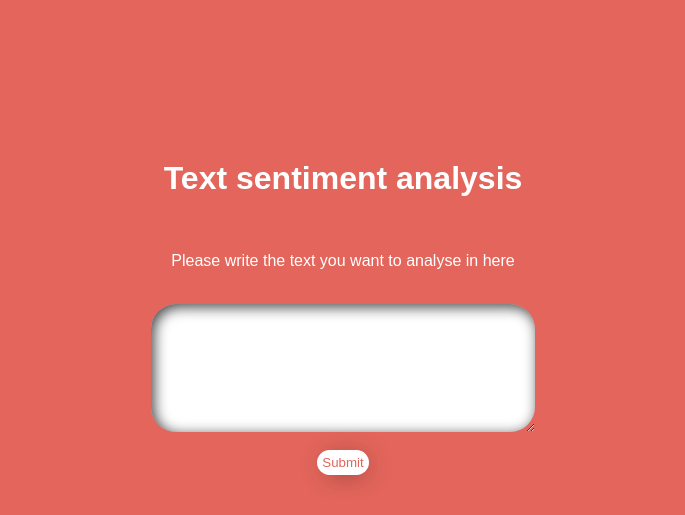
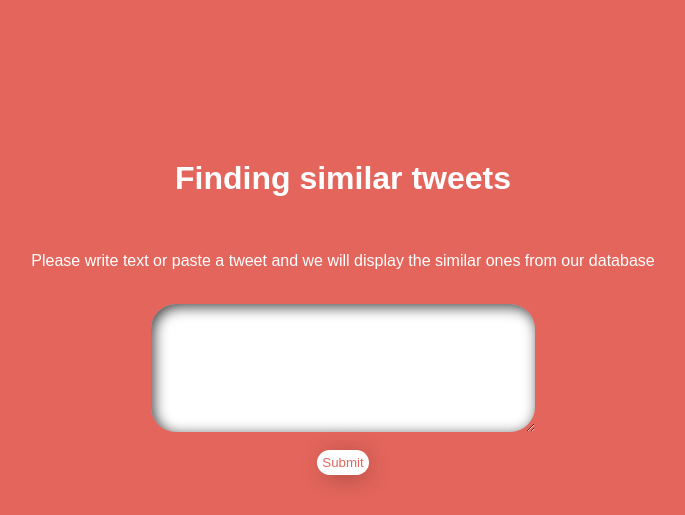
Before and after one commit to pbsnr/SimilaritySearch, a Flask app: template templates/index.html in a window 1280 px wide. Shown: the top 515 px of the page, without its empty margins (297-982 px from the left). Run offline with Flask 2, Linux system fonts and the light colour scheme; the template is opened without the code that fills it, so the values that code supplies are empty.

Commit message:
changes for a better UI

```diff
--- a/app.py
+++ b/app.py
@@ -38,7 +38,7 @@ def printTopSimilarTweets(tf_idf, tweet, cleanTweet, tweetIDs, n=20):
 
     for i in range(0, n):
         try:
-            tweets += (str(i+1) + cleanTweet[tweetIDs.index(result.index[i])] + "\n")
+            tweets += (str(i+1) + cleanTweet[tweetIDs.index(result.index[i])] + "<br><br>")
         except:
             pass
     print(tweets)
@@ -49,7 +49,7 @@ def printTopSimilarTweets(tf_idf, tweet, cleanTweet, tweetIDs, n=20):
 
 @app.route('/', methods=['GET', 'POST'])
 def index():
-    res = 'error'
+    res = ''
     with open('save.pickle', 'rb') as f:
         matrix = pickle.load(f)
     with open('cleantweet.pickle', 'rb') as f1:
--- a/templates/index.html
+++ b/templates/index.html
@@ -45,15 +45,19 @@
 
 <form method="POST" action="">
     <center>
-    <H1 id=titre >Text sentiment analysis </H1> <br>
-    <p>Please write the text you want to analyse in here<p>  <br>
+    <H1 id=titre > Finding similar tweets </H1> <br>
+    <p>Please write text or paste a tweet and we will display the similar ones from our database<p>  <br>
     <textarea name="text-to-analyse"></textarea> <br><br>
     <input type = "submit">
     </center>
 </form> <br>
 <center>
 	<span class="result">
-		<div>{{ result }}</div>
+		<div>
+			{% autoescape false %}
+				{{ result }}
+			{% endautoescape %}
+		</div>
 	</span>
 </center>
 
```
Also changed, not shown: 1 other file.
